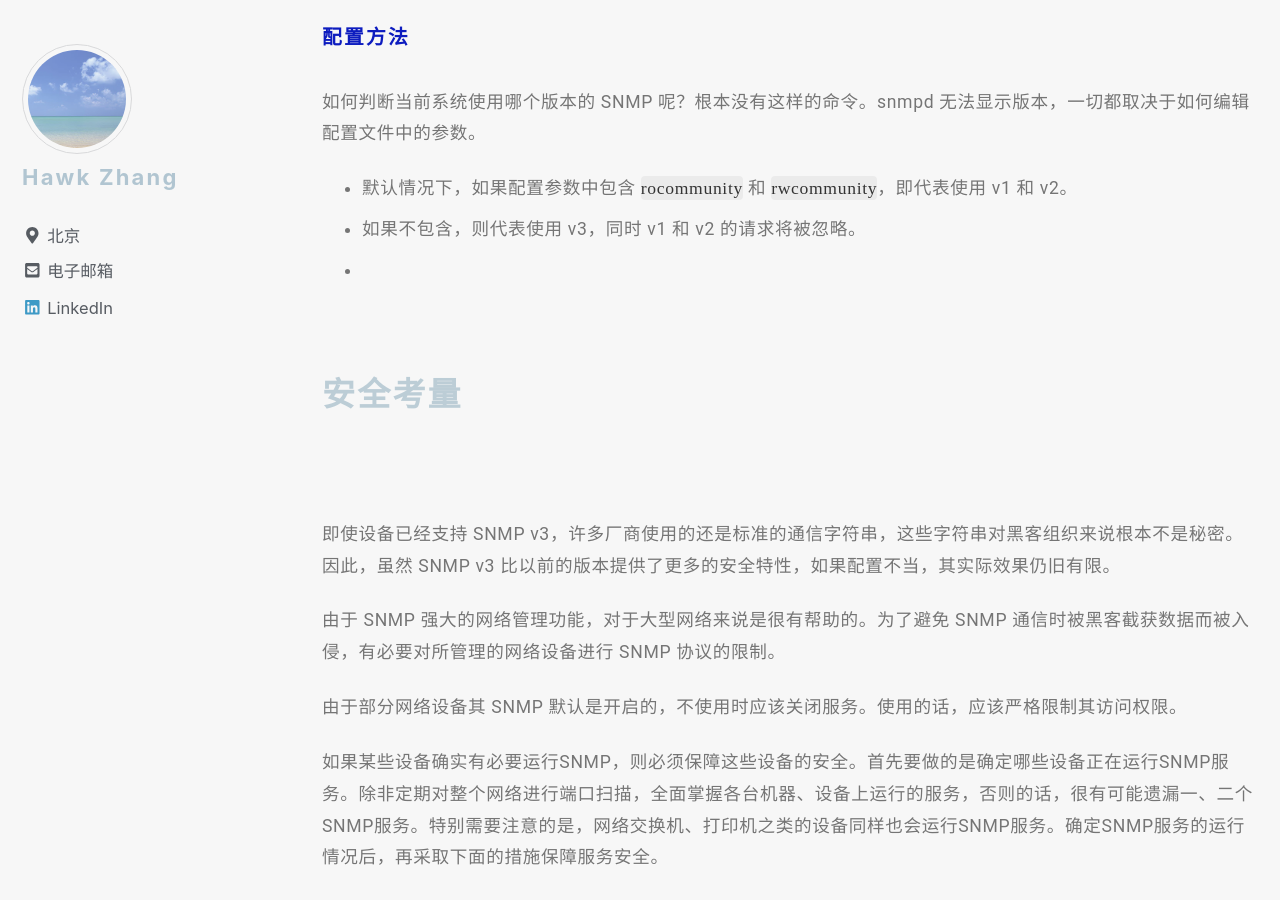
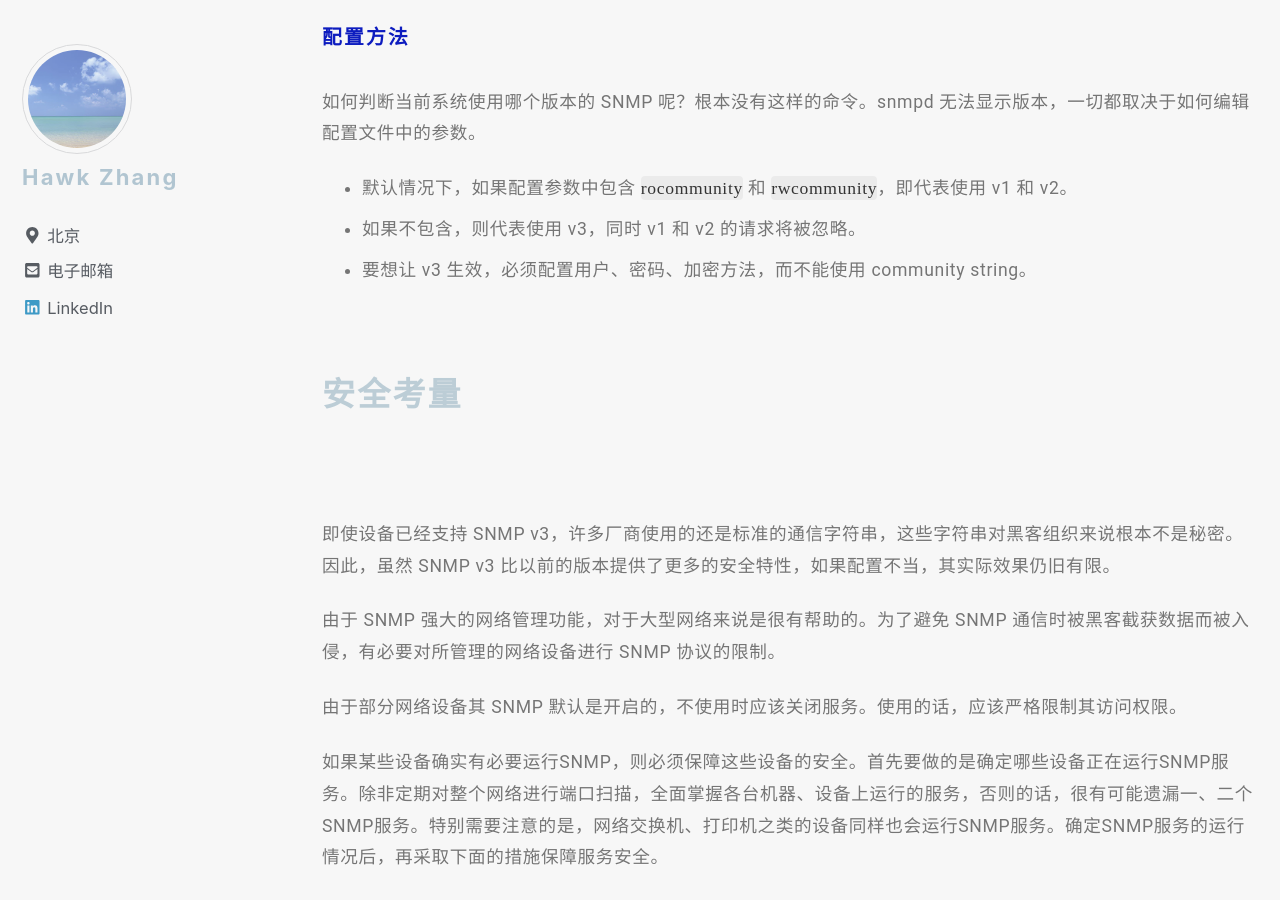
Before and after one commit to narru888/linotes_note, a Jekyll site: the page built from _posts/monitor/zabbix/2018-01-02-monitor.snmp.md, in a window 1280 px wide and 900 px high, scrolled down 8008 px. Built offline with Jekyll 4.4.1, drawn with Linux system fonts in a browser that asks for light colours; nearby versions of some CDN libraries; a script that is not in the unit is left out.

Commit message:
update on 2018-10-20 21:47:01 CST

```diff
--- a/_posts/monitor/zabbix/2018-01-02-monitor.snmp.md
+++ b/_posts/monitor/zabbix/2018-01-02-monitor.snmp.md
@@ -232,7 +232,7 @@ SNMP v1 指定了 5 个核心 PDU，SNMP v2 增加了 GetBulkRequest 和 InformR
 
 * 默认情况下，如果配置参数中包含 `rocommunity` 和 `rwcommunity`，即代表使用 v1 和 v2。
 * 如果不包含，则代表使用 v3，同时 v1 和 v2 的请求将被忽略。
-*
+* 要想让 v3 生效，必须配置用户、密码、加密方法，而不能使用 community string。
 
 
 
```
